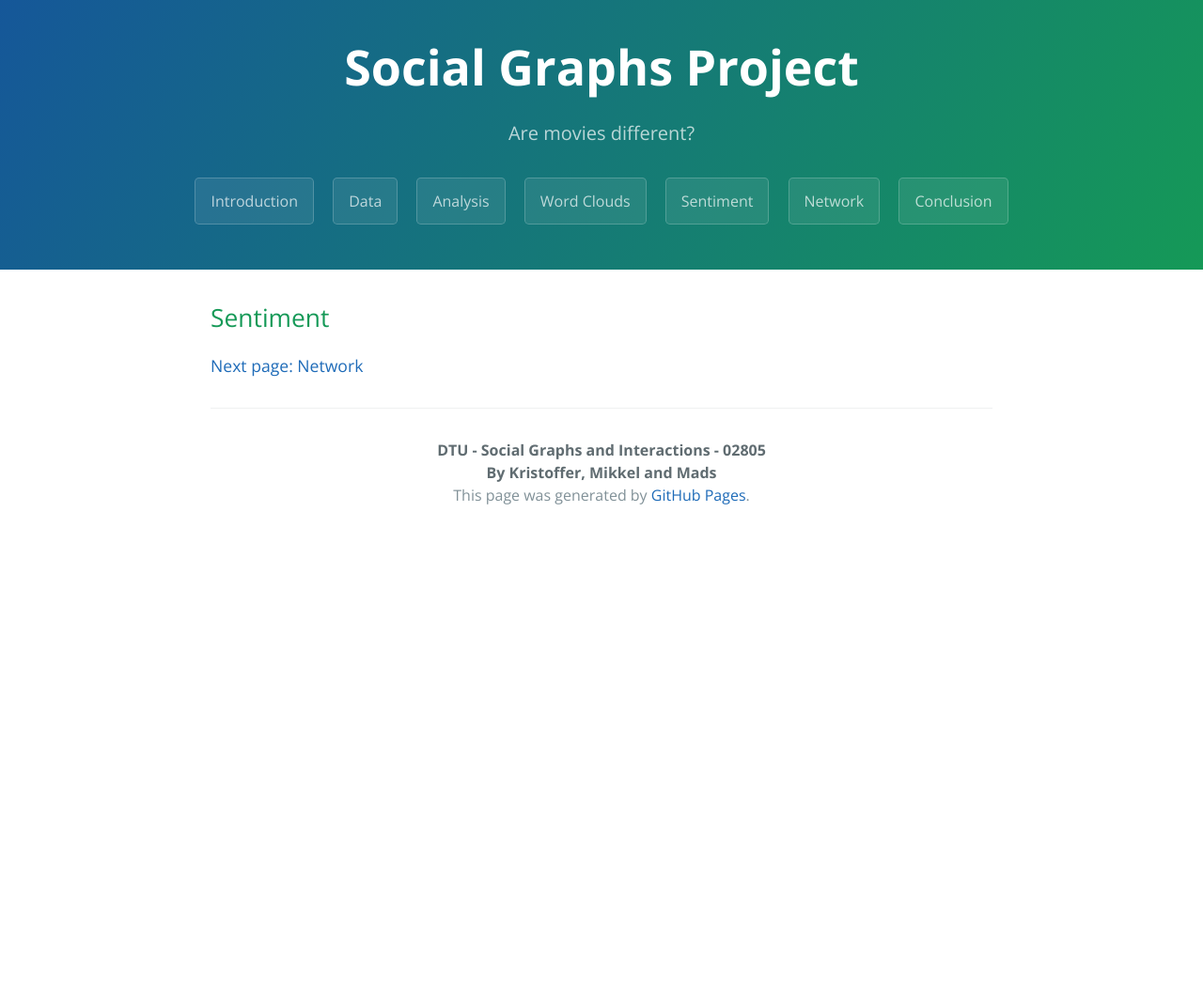
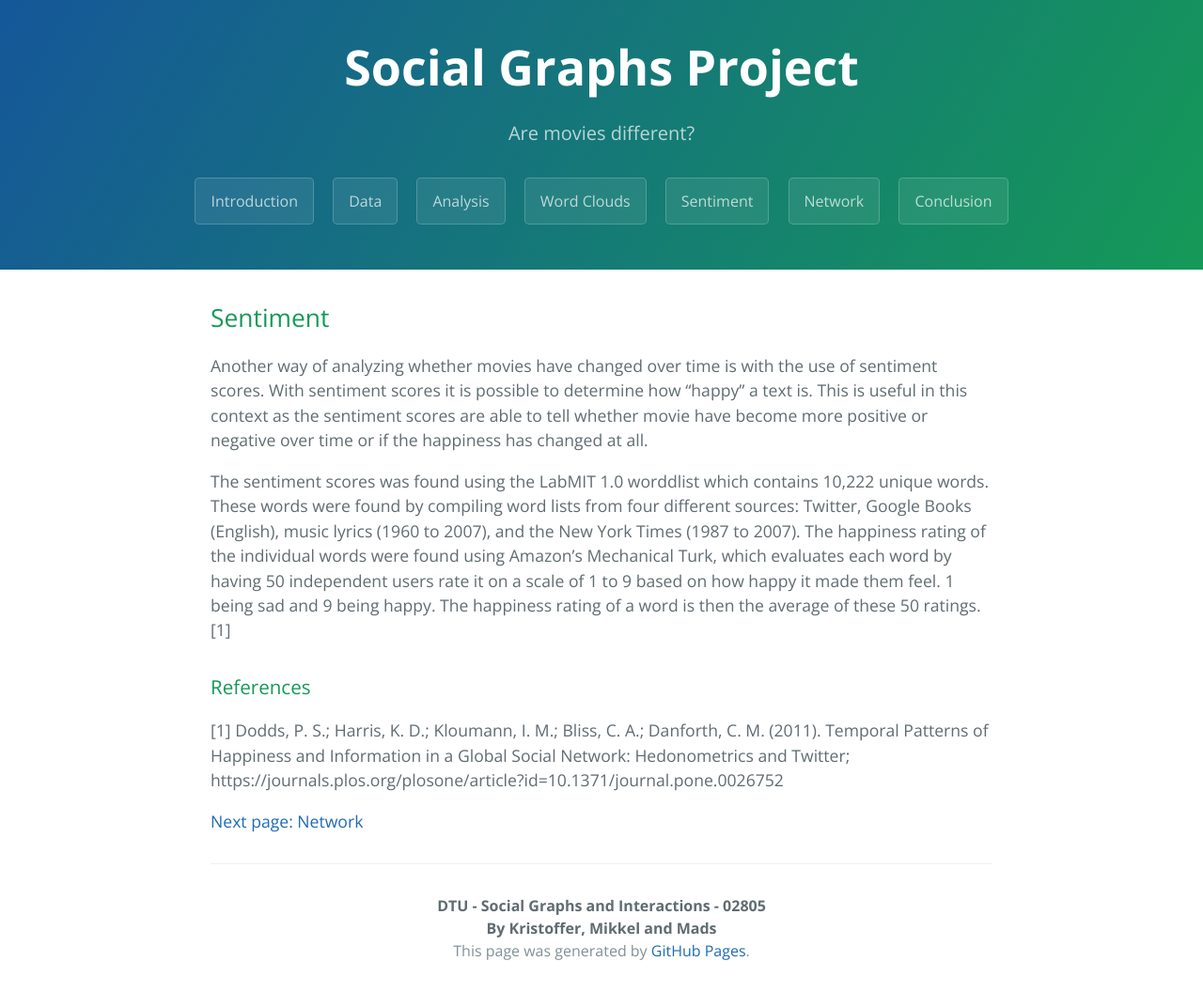
Before and after one commit to MBJohansen/Social-Graphs-Project, a Jekyll site: the page built from docs/sentiment.md, in a window 1280 px wide. Shown: the whole page at 94% size. Built offline with Jekyll 4.4.1, drawn with Linux system fonts in a browser that asks for light colours; our own code applies the rules of GitHub Pages for plain Markdown files; before the commit the page ends 900 px from its top, so only the background shows below that.

Commit message:
Some sentiment page text

```diff
--- a/docs/sentiment.md
+++ b/docs/sentiment.md
@@ -1,5 +1,13 @@
 
 ## Sentiment
 
+Another way of analyzing whether movies have changed over time is with the use of sentiment scores. With sentiment scores it is possible to determine how "happy" a text is. This is useful in this context as the sentiment scores are able to tell whether movie have become more positive or negative over time or if the happiness has changed at all.
+
+
+The sentiment scores was found using the LabMIT 1.0 worddlist which contains 10,222 unique words. These words were found by compiling word lists from four different sources: Twitter, Google Books (English), music lyrics (1960 to 2007), and the New York Times (1987 to 2007). The happiness rating of the individual words were found using Amazon's Mechanical Turk, which evaluates each word by having 50 independent users rate it on a scale of 1 to 9 based on how happy it made them feel. 1 being sad and 9 being happy. The happiness rating of a word is then the average of these 50 ratings. [1]
+
+
+### References
+[1] Dodds, P. S.; Harris, K. D.; Kloumann, I. M.; Bliss, C. A.; Danforth, C. M. (2011). Temporal Patterns of Happiness and Information in a Global Social Network: Hedonometrics and Twitter; https://journals.plos.org/plosone/article?id=10.1371/journal.pone.0026752
 
 [Next page: Network](network.md)
```
